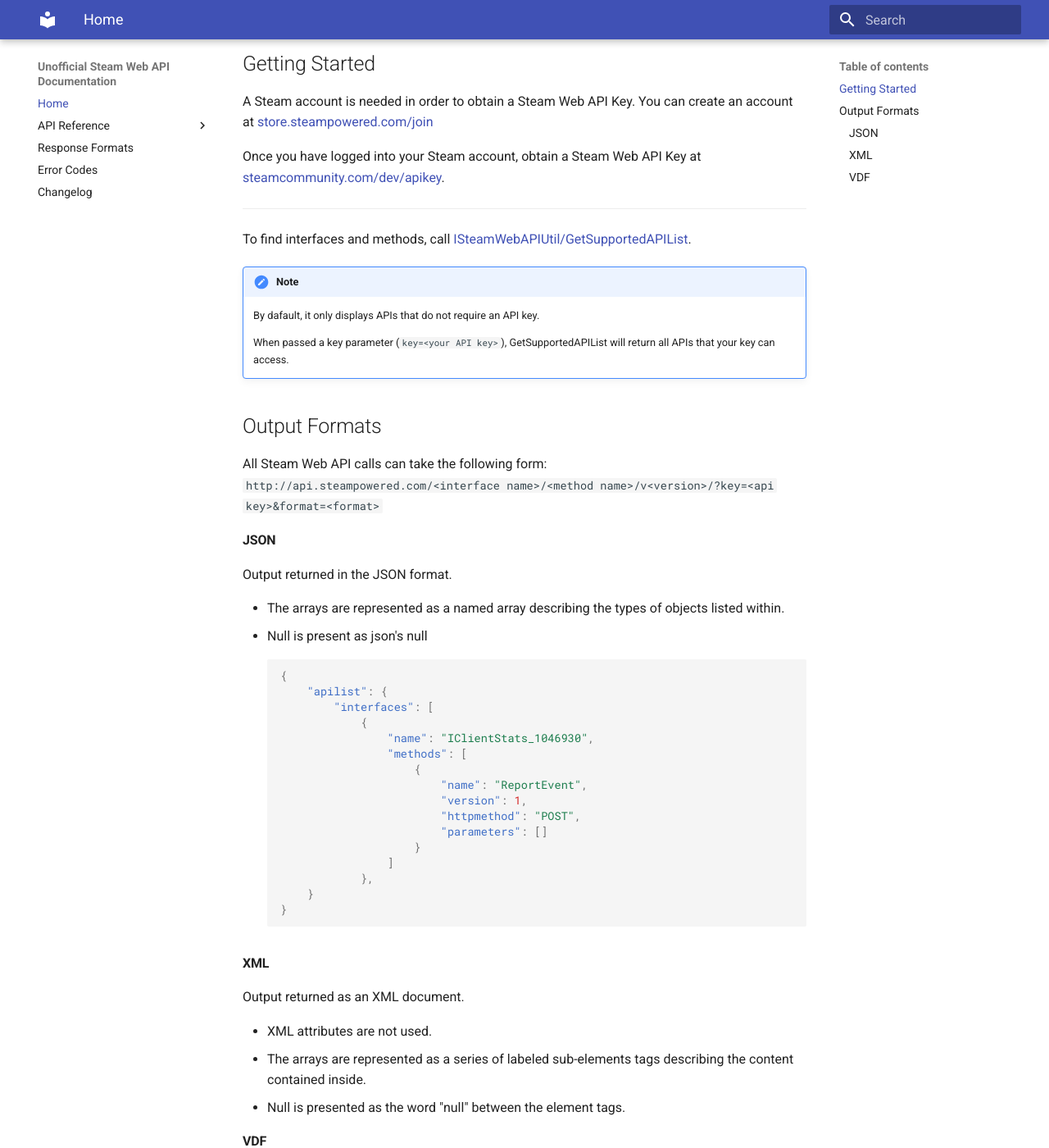
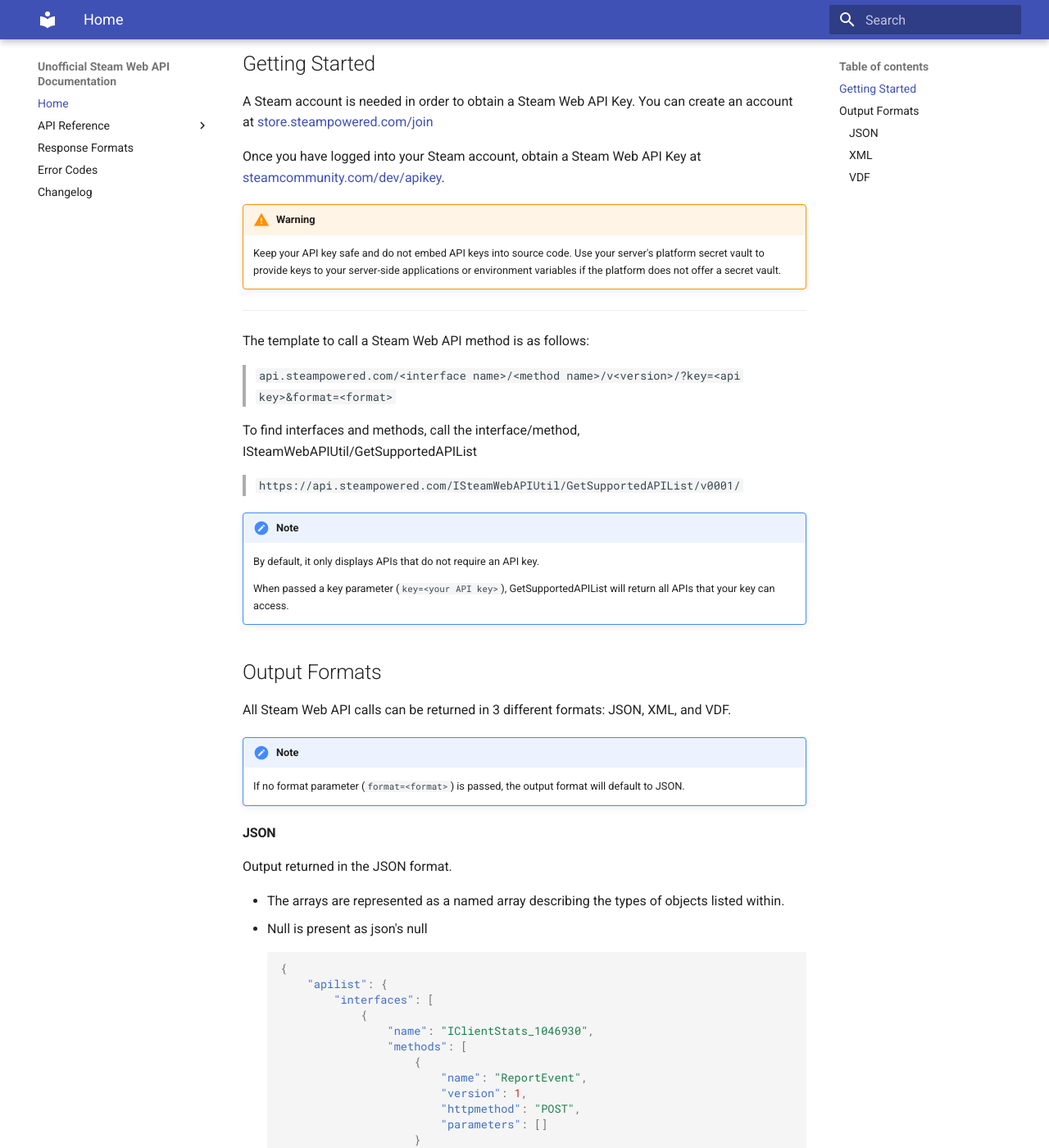
Before and after one commit to hwittle/steam-web-api-docs, an MkDocs documentation site: the page built from docs/index.md, in a window 1280 px wide and 1400 px high, scrolled down 227 px. Shown: the whole window at 82% size. Built offline with MkDocs 1.6.1 and Material for MkDocs 9.7.7, drawn with Linux system fonts in a browser that asks for light colours; some of the changed text lies outside the part shown.

Commit message:
Updated index and getplayersummaries

````diff
--- a/docs/index.md
+++ b/docs/index.md
@@ -7,18 +7,27 @@
 
 Once you have logged into your Steam account, obtain a Steam Web API Key at [steamcommunity.com/dev/apikey](https://steamcommunity.com/dev/apikey).
 
+!!! warning
+    Keep your API key safe and do not embed API keys into source code. Use your server's platform secret vault to provide keys to your server-side applications or environment variables if the platform does not offer a secret vault.
+
 ---
+The template to call a Steam Web API method is as follows:
+> `api.steampowered.com/<interface name>/<method name>/v<version>/?key=<api key>&format=<format>`
 
-To find interfaces and methods, call [ISteamWebAPIUtil/GetSupportedAPIList](https://api.steampowered.com/ISteamWebAPIUtil/GetSupportedAPIList/v0001/).
+To find interfaces and methods, call the interface/method, ISteamWebAPIUtil/GetSupportedAPIList
+> `https://api.steampowered.com/ISteamWebAPIUtil/GetSupportedAPIList/v0001/`
 
 !!! note
-    By dafault, it only displays APIs that do not require an API key.
+    By default, it only displays APIs that do not require an API key.
 
     When passed a key parameter (`key=<your API key>`), GetSupportedAPIList will return all APIs that your key can access.
 
 ## Output Formats
-All Steam Web API calls can take the following form:
-`http://api.steampowered.com/<interface name>/<method name>/v<version>/?key=<api key>&format=<format>`
+All Steam Web API calls can be returned in 3 different formats: JSON, XML, and VDF.
+
+!!! note
+    If no format parameter (`format=<format>`) is passed, the output format will default to JSON.
+
 #### JSON
 Output returned in the JSON format.
 
@@ -38,7 +47,8 @@
                         "parameters": []
                     }
                 ]
-            },
+            }
+        ]
     }
 }
 ```
@@ -49,9 +59,53 @@
 - XML attributes are not used.
 - The arrays are represented as a series of labeled sub-elements tags describing the content contained inside.
 - Null is presented as the word "null" between the element tags.
+```xml
+<?xml version="1.0" encoding="UTF-8"?>
+<!DOCTYPE apilist>
+<apilist>
+    <interfaces>
+        <interface>
+            <name>IClientStats_1046930</name>
+            <methods>
+                <method>
+                    <name>ReportEvent</name>
+                    <version>1</version>
+                    <httpmethod>POST</httpmethod>
+                    <parameters></parameters>
+                </method>
+            </methods>
+        </interface>
+    </interface>
+</apilist>
+```
 
 #### VDF
 Output returned as a VDF file.
 
 - Valve's internal data format.
 - The arrays are represented as a named VDF array describing  the types of objects listed within.
+```
+"apilist"
+{
+	"interfaces"
+	{
+		"0"
+		{
+			"name"	"IClientStats_1046930"
+			"methods"
+			{
+				"0"
+				{
+					"name"	"ReportEvent"
+					"version"	"1"
+					"httpmethod"	"POST"
+					"parameters"
+					{
+
+					}
+				}
+			}
+		}
+    }
+}
+```
--- a/mkdocs.yml
+++ b/mkdocs.yml
@@ -12,7 +12,7 @@
       - GetRecentlyPlayedGames: get-recently-played-games.md
   - Response Formats: response-formats.md
   - Error Codes: error-codes.md
-  - Changelog: changelog.md
+  - Changelog: change-log.md
 markdown_extensions:
   - admonition
   - pymdownx.details
@@ -20,3 +20,10 @@
   - pymdownx.emoji:
       emoji_index: !!python/name:material.extensions.emoji.twemoji
       emoji_generator: !!python/name:material.extensions.emoji.to_svg
+plugins:
+  - search
+  - macros:
+      module_name: main
+      on_error_fail: false
+extra_css:
+  - stylesheets/style.css
````
Also changed, not shown: docs/get-player-summaries.md (+24 -1 lines), main.py (added, +7 -0 lines), docs/change-log.md (added), docs/error-codes.md (added), docs/response-formats.md (added), docs/stylesheets/style.css (added).
